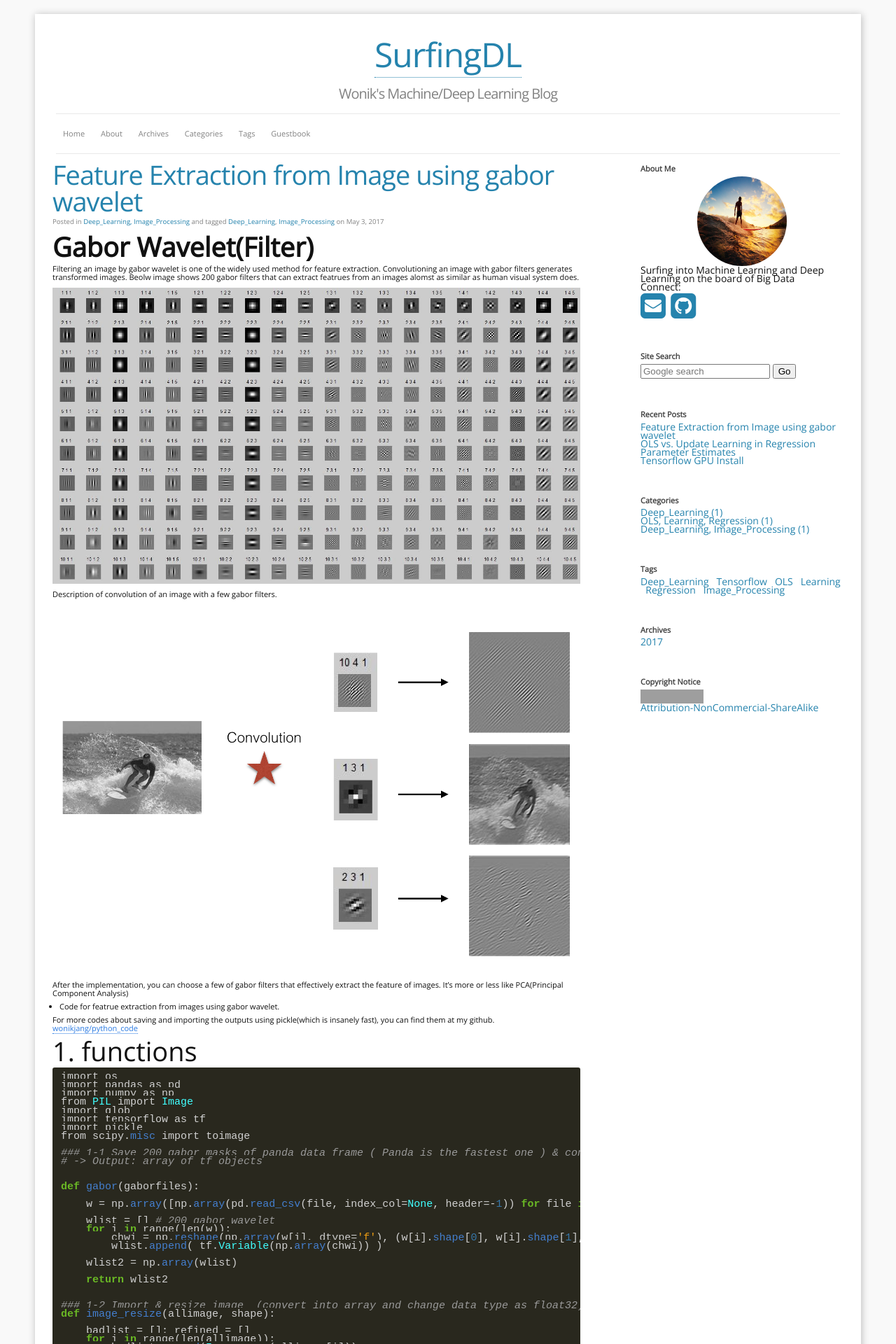
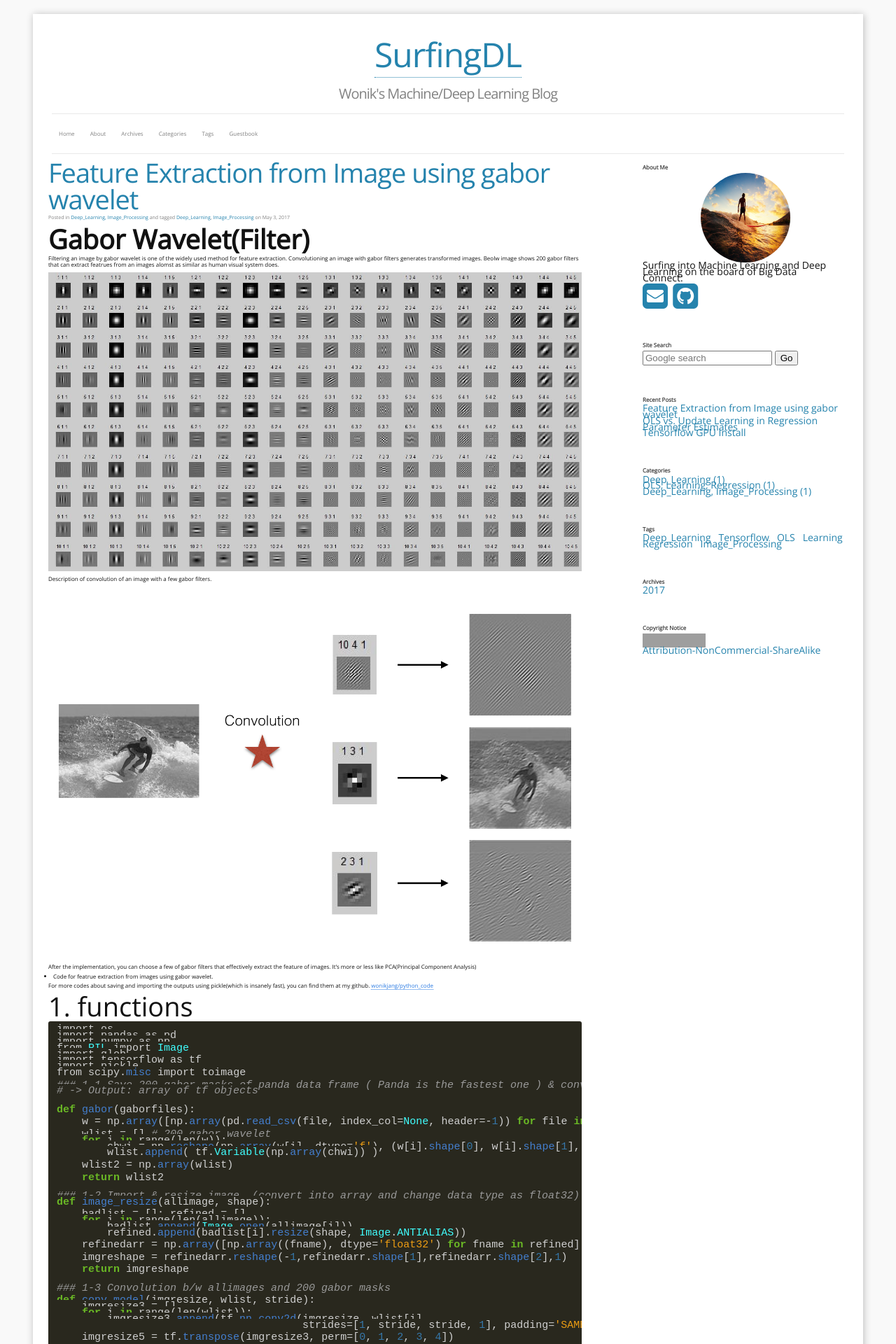
Before and after one commit to wonik/wonikjang.github.io, a Jekyll site: the page built from index.html, in a window 1280 px wide. Shown: the top 1920 px of the page at 70% size. Built offline with Jekyll 4.4.1, drawn with Linux system fonts in a browser that asks for light colours; nearby versions of some CDN libraries; the list of posts is cut into pages by our own code; grey boxes are pictures that could not be loaded.

Commit message:
Update main.scss

```diff
--- a/css/main.scss
+++ b/css/main.scss
@@ -5,11 +5,11 @@
 
 // Our variables
 $base-font-family: 'Open Sans', Helvetica, Arial, sans-serif !important;
-$base-font-size:   11px;
+$base-font-size:   8px;
 $small-font-size:  $base-font-size * 0.875;
 $base-line-height: 1.1em;
 
-$spacing-unit:     10px;
+$spacing-unit:     7px;
 
 $text-color:       #111;
 $background-color: #f9f9f9;
```
